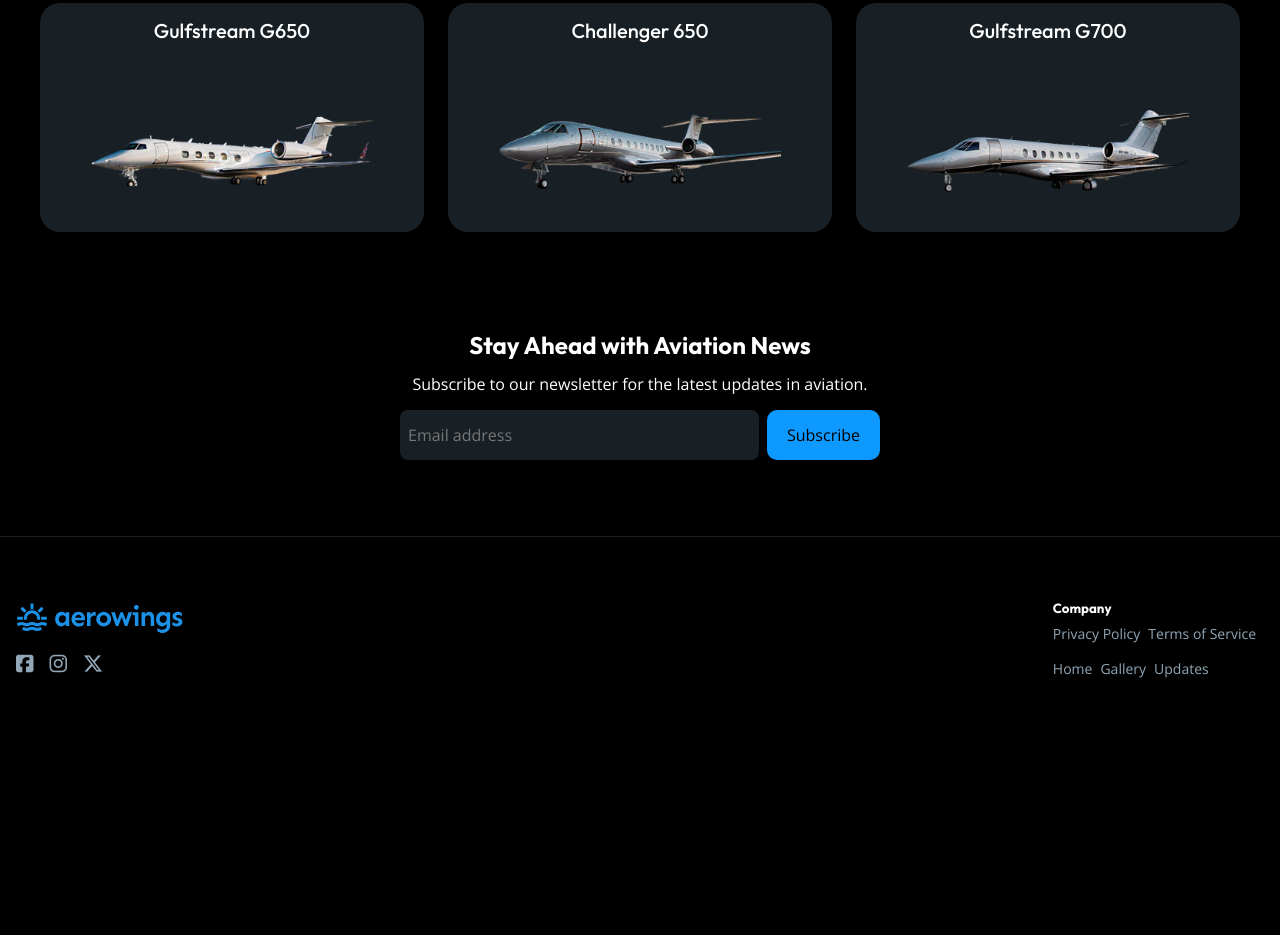
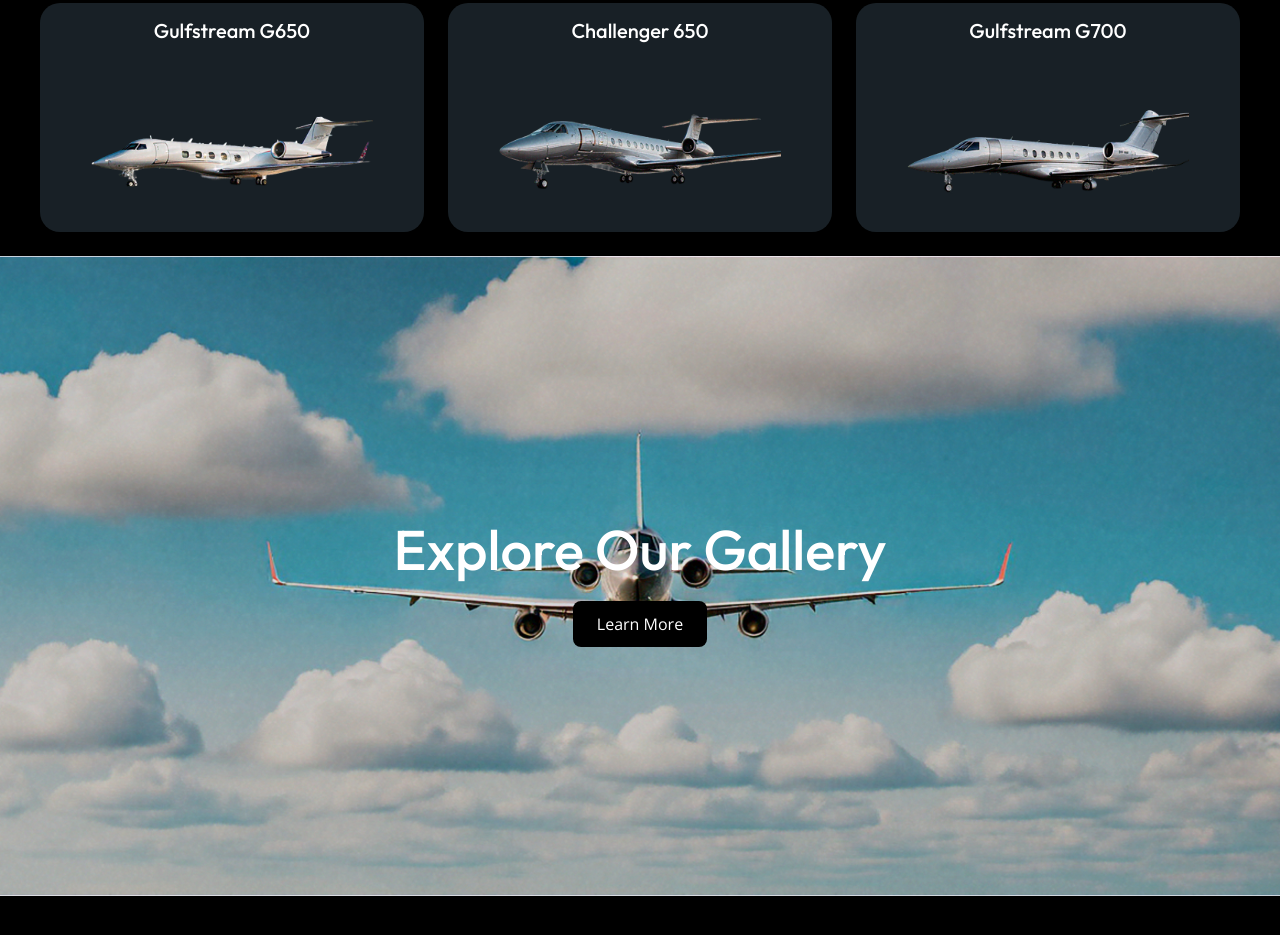
Before and after one commit to DrexelDesign/151-Aviation-Final, a website: page deploy/index.html in a window 1280 px wide. Shown: the part 1505-2440 px from the top of the page. Before the commit the page ends 2198 px from the top, so only its background shows below. Drawn offline with nearby package versions, Linux system fonts and the light colour scheme.

Commit message:
added gallery home page section

```diff
--- a/deploy/index.html
+++ b/deploy/index.html
@@ -100,6 +100,12 @@
             </ul>
     </div>
 
+</section><section id="explore">
+    <div>
+        <h1>Explore Our Gallery</h1>
+        <!-- <button>Learn More</button> -->
+         <a href="gallery.html">Learn More</a>
+    </div>
 </section>
 <section id="subscribe">
     <div id="subscribe-content">
--- a/dev/scss/components/_buttons.scss
+++ b/dev/scss/components/_buttons.scss
@@ -6,6 +6,7 @@
 button{
     transition: 0.25s;
     cursor: pointer;
+    border: none;
 }
 
 
--- /dev/null
+++ b/dev/scss/sections/home/_explore.scss
@@ -0,0 +1,53 @@
+/* =============
+    Home Featured
+============= */
+@use "../../helpers";
+
+#explore{
+    background-image: url("../img/home/more-hero.jpg");
+    background-size: cover;
+    background-position: center;
+    height: 80vh;
+    display: flex;
+    justify-content: center;
+    align-items: center;
+
+    div{
+        text-align: center;
+        h1{
+            color: var(--white);
+            font-weight: 500;
+            font-size: helpers.rem-calc(30);
+            margin-bottom: 32px;
+
+            @include helpers.md{
+                font-size: helpers.rem-calc(40);
+            }
+
+            @include helpers.xl{
+                font-size: helpers.rem-calc(56);
+            }
+        }
+        button{
+            background-color: var(--black);
+            color: var(--white);
+            border-radius: 8px;
+            padding: 12px 24px;
+
+            &:hover{
+                background-color: var(--blue);
+            }
+        }
+
+        a:link, a:visited{
+            background-color: var(--black);
+            color: var(--white);
+            border-radius: 8px;
+            padding: 12px 24px;
+
+            &:hover, &:active{
+                background-color: var(--blue);
+            }
+        }
+    }
+}
--- a/dev/scss/styles.scss
+++ b/dev/scss/styles.scss
@@ -24,3 +24,4 @@
 @forward "sections/home/_intro";
 @forward "sections/home/_hero";
 @forward "sections/home/_featured";
+@forward "sections/home/_explore";
```
Also changed, not shown: deploy/css/styles.css, deploy/img/home/more-hero.jpg (added), 2 other files.
